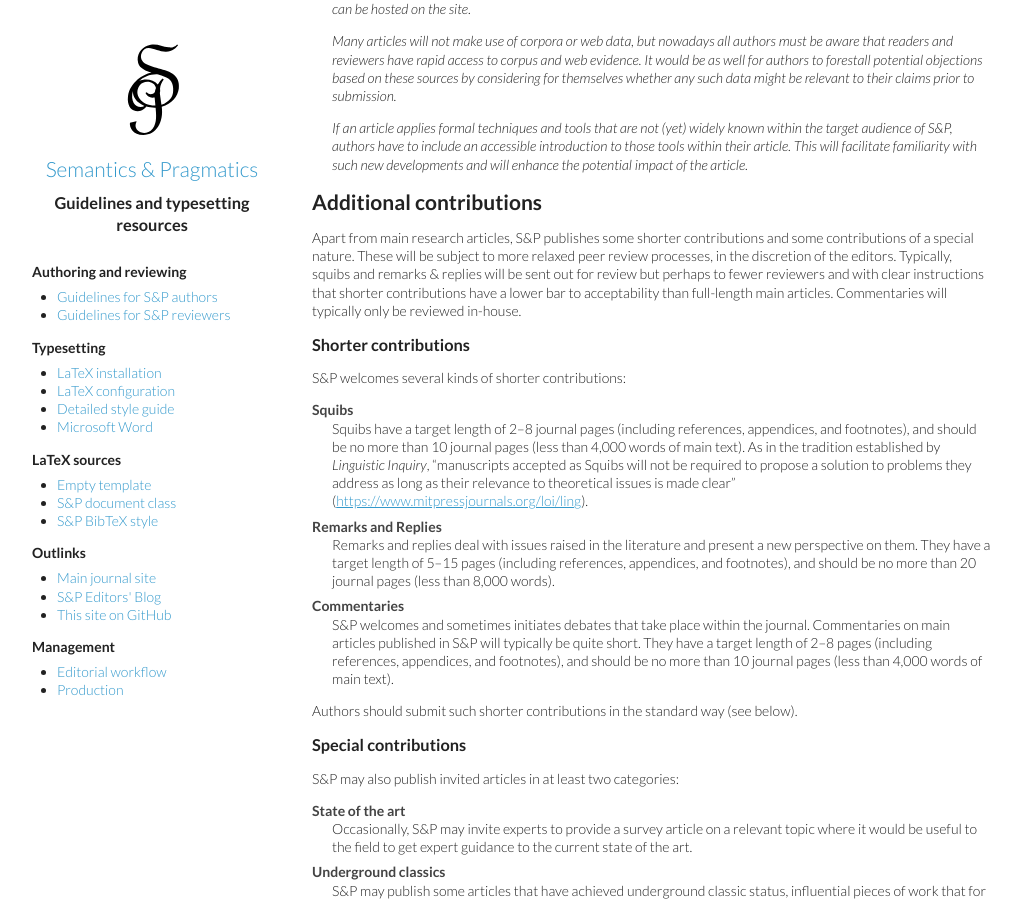
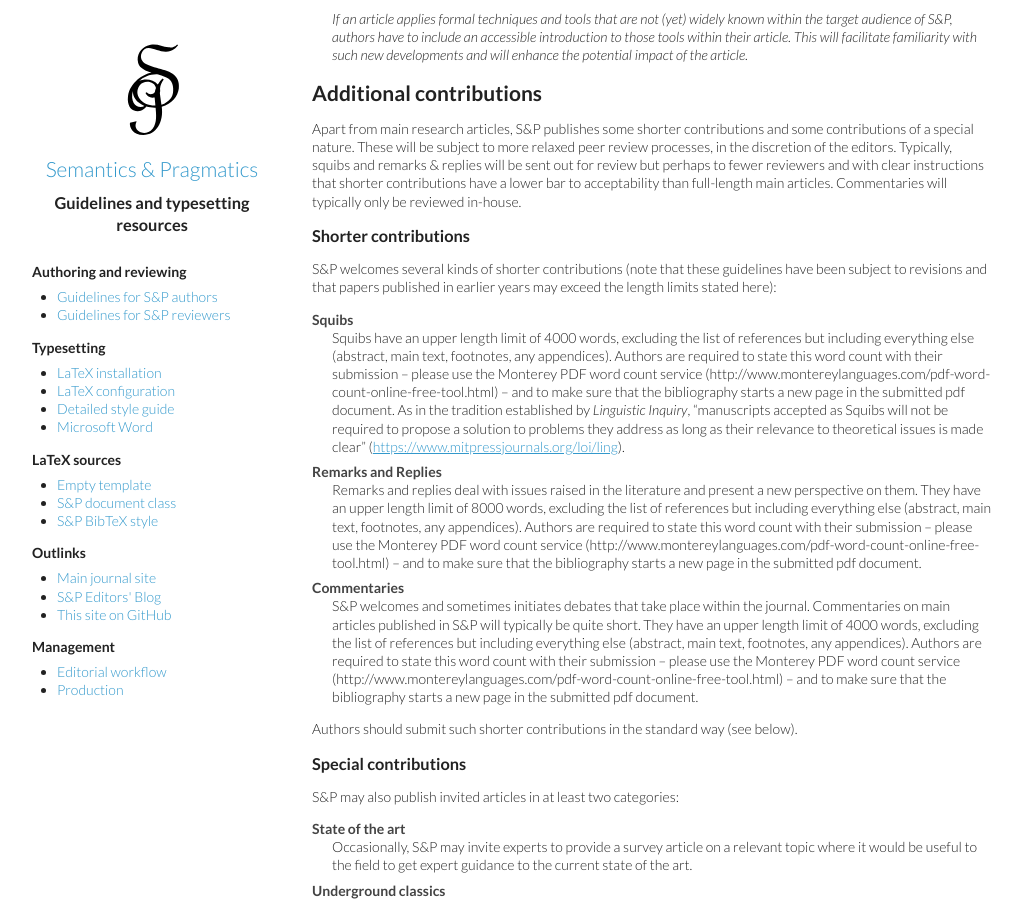
Before and after one commit to semprag/semprag.github.io, a Jekyll site: the page built from author.md, in a window 1280 px wide and 900 px high, scrolled down 2988 px. Shown: the whole window, without its empty margins (8-1030 px from the left). Built offline with Jekyll 4.4.1, drawn with Linux system fonts in a browser that asks for light colours; some of the changed text lies outside the part shown.

Commit message:
Update author.md
Modified language on length limits for main articles and shorter contributions, mainly reflecting change from including to excluding list of references

```diff
--- a/author.md
+++ b/author.md
@@ -24,7 +24,7 @@
 
 We have an ambitious goal: to publish as many as possible of the top 100 articles in semantics and pragmatics in a given year, and no other full articles.
 
-Main articles have a target length of 20-45 journal pages, including references, appendices, and footnotes. Since page count is highly variable, we use word count as the official measure of length. Our target is a word count of 8,000 to 18,000. Authors are required to state the word count with their submission; please use [the Monterey PDF word count service](http://www.montereylanguages.com/pdf-word-count-online-free-tool.html). If a submission is well in excess of 18,000 words, the authors will be requested to shorten it before it will be sent out for review. We may also ask reviewers to comment on ways of tightening long papers. Although S&P is an online-only journal, and thus not limited by restrictions on the number of published pages, we nevertheless strongly discourage longer submissions, for several reasons. First, long papers place an undue burden on reviewers, who give their time freely and who we ask to provide a review within four weeks. It is also more difficult to find reviewers for a long paper, which leads to a longer time to decision, which is not in the interest of the author, the journal and the discipline. Finally, long papers slow down the production process for the relevant paper and everyone else as well. [Please note that these stringent guidelines are newly in place as of 2016 and previously published papers therefore may be much longer than we now target.]
+Main articles have an upper length limit of 17000 words, including everything (abstract, main text, footnotes, any appendices) except the list of references. Authors are required to state this word count with their submission – please use the Monterey PDF word count service (http://www.montereylanguages.com/pdf-word-count-online-free-tool.html) – and to make sure that the bibliography starts a new page in the submitted pdf document. (Please note that these guidelines have been subject to several revisions and that papers published in earlier years may be significantly longer than we now target.)
 
 Material hosted in a supplementary file does not count towards the limit. Such material will typically be experimental stimuli and/or data, which we strongly encourage authors to include with their submissions. As to what kind of material can be hosted in a supplementary file, see the <a href="https://www.linguisticsociety.org/sites/default/files/Supplemental%20Materials%20Guide%20for%20LSA%20Pubs_0.pdf">Guidelines for Supplementary Materials Appearing in LSA Publications</a>. In short, what characterizes such materials is that they serve to underpin findings and results rather than analyses and proposals. One consequence is that a file of supplementary materials will not need to contain more than a bare minimum of explanatory prose. Another is that while reviewers must review both the main manuscript and supplementary materials, the latter will not add significantly to their workload. Finally, from a reader's perspective, it will be possible to understand and judge an article on its merits without consulting the supplementary file(s).
 
@@ -77,16 +77,16 @@
 
 ### Shorter contributions
 
-S&P welcomes several kinds of shorter contributions:
+S&P welcomes several kinds of shorter contributions (note that these guidelines have been subject to revisions and that papers published in earlier years may exceed the length limits stated here):
 
 Squibs
-:   Squibs have a target length of 2--8 journal pages (including references, appendices, and footnotes), and should be no more than 10 journal pages (less than 4,000 words of main text). As in the tradition established by *Linguistic Inquiry*, "manuscripts accepted as Squibs will not be required to propose a solution to problems they address as long as their relevance to theoretical issues is made clear" (<https://www.mitpressjournals.org/loi/ling>).
+:   Squibs have an upper length limit of 4000 words, excluding the list of references but including everything else (abstract, main text, footnotes, any appendices). Authors are required to state this word count with their submission – please use the Monterey PDF word count service (http://www.montereylanguages.com/pdf-word-count-online-free-tool.html) – and to make sure that the bibliography starts a new page in the submitted pdf document. As in the tradition established by *Linguistic Inquiry*, "manuscripts accepted as Squibs will not be required to propose a solution to problems they address as long as their relevance to theoretical issues is made clear" (<https://www.mitpressjournals.org/loi/ling>).
 
 Remarks and Replies
-:   Remarks and replies deal with issues raised in the literature and present a new perspective on them. They have a target length of 5--15 pages (including references, appendices, and footnotes), and should be no more than 20 journal pages (less than 8,000 words).
+:   Remarks and replies deal with issues raised in the literature and present a new perspective on them. They have an upper length limit of 8000 words, excluding the list of references but including everything else (abstract, main text, footnotes, any appendices). Authors are required to state this word count with their submission – please use the Monterey PDF word count service (http://www.montereylanguages.com/pdf-word-count-online-free-tool.html) – and to make sure that the bibliography starts a new page in the submitted pdf document.
 
 Commentaries
-:   S&P welcomes and sometimes initiates debates that take place within the journal. Commentaries on main articles published in S&P will typically be quite short. They have a target length of 2--8 pages (including references, appendices, and footnotes), and should be no more than 10 journal pages (less than 4,000 words of main text).
+:   S&P welcomes and sometimes initiates debates that take place within the journal. Commentaries on main articles published in S&P will typically be quite short. They have an upper length limit of 4000 words, excluding the list of references but including everything else (abstract, main text, footnotes, any appendices). Authors are required to state this word count with their submission – please use the Monterey PDF word count service (http://www.montereylanguages.com/pdf-word-count-online-free-tool.html) – and to make sure that the bibliography starts a new page in the submitted pdf document.
 
 Authors should submit such shorter contributions in the standard way (see below).
 
```
